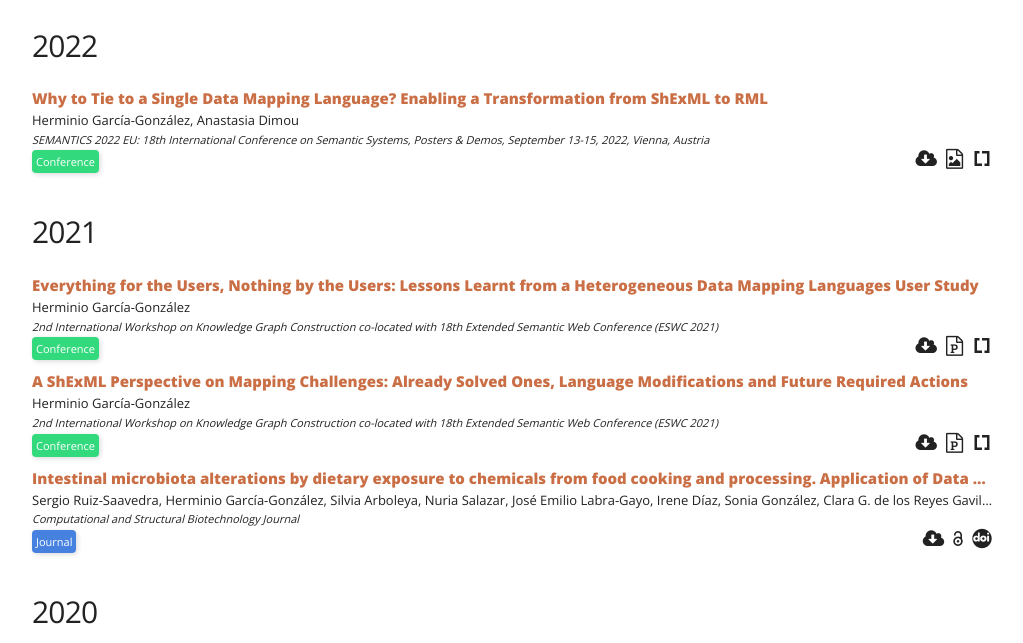
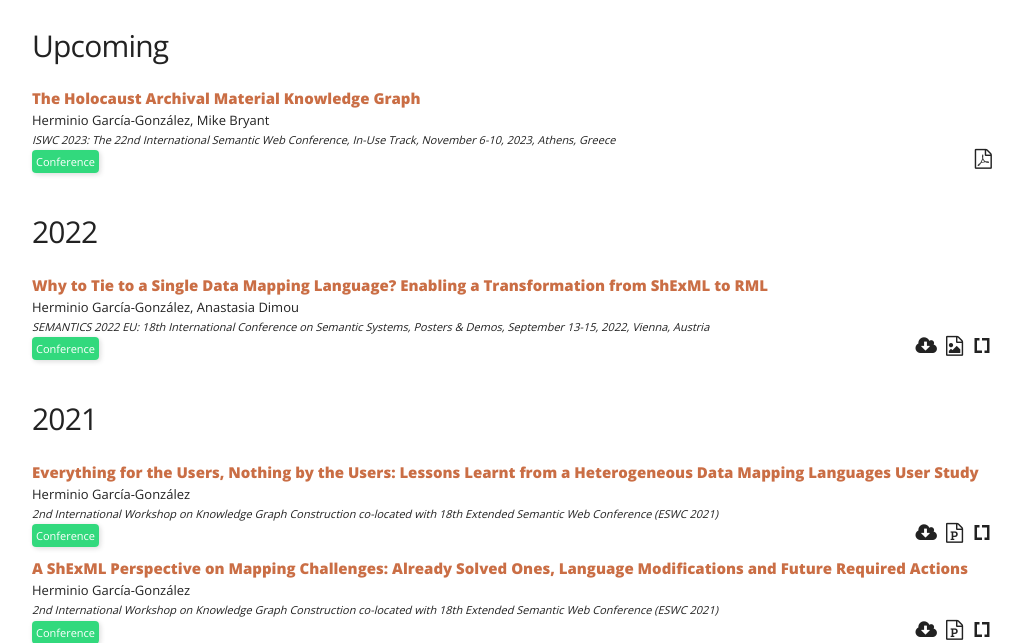
Before and after one commit to herminiogg/herminiogg.github.io, a Jekyll site: the page built from research/index.md, in a window 1280 px wide and 900 px high, cut to the strip 257-900 px from the top of the window. Shown: the whole strip, without its empty margins (128-1151 px from the left). Built offline with Jekyll 4.4.1, drawn with Linux system fonts in a browser that asks for light colours; some web fonts are replaced.

Commit message:
Added EHRI LOD preprint

```diff
--- a/research/index.md
+++ b/research/index.md
@@ -4,6 +4,25 @@ title:  "Research | Herminio García"
 page-title: "Research"
 lang: en
 ---
+
+#### Upcoming
+<div class="references">
+    <div class="reference">
+        <div class="mainInformation">
+            <span class="title">The Holocaust Archival Material Knowledge Graph</span>
+            <span class="authors">Herminio García-González, Mike Bryant</span>
+            <span class="venue">ISWC 2023: The 22nd International Semantic Web Conference, In-Use Track, November 6-10, 2023, Athens, Greece</span>
+        </div>
+        <div class="otherInformation">
+            <div class="typeOfVenue">
+                <span class="typeOfVenueTitle conference">Conference</span>
+            </div>
+            <div class="links">
+                <a href="../../research/papers/TheHolocaustArchivalMaterialKnowledgeGraph-Preprint.pdf" title="Download preprint"><i class="fa fa-file-pdf-o fa-2x"></i></a>
+            </div>
+        </div>
+    </div>
+</div>
 
 #### 2022
 <div class="references">
```
Also changed, not shown: es/research/index.md (+19 -0 lines), 1 other file.
